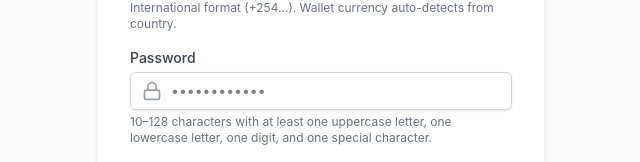
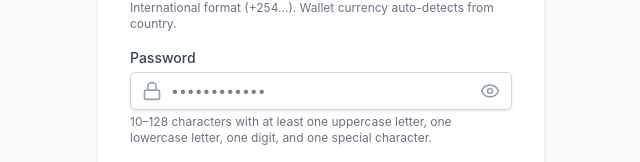
Before and after one commit to manuelogonda/Frontend-Cross-Pesa, a React (Vite) app: page /register in a window 1280 px wide. Shown: the part 399-561 px from the top of the page, without its empty margins (319-959 px from the left). Built offline with nearby package versions, Linux system fonts and the light colour scheme; no server answers; the HTML template or start-up script is replaced by a standard one.

Commit message:
Add password visibility toggles

```diff
--- a/src/components/ui/PasswordConfirmationModal.tsx
+++ b/src/components/ui/PasswordConfirmationModal.tsx
@@ -1,5 +1,6 @@
 import { KeyRound, X } from "lucide-react";
 import type { FormEvent } from "react";
+import { PasswordInput } from "./PasswordInput";
 
 type PasswordConfirmationModalProps = {
   open: boolean;
@@ -51,13 +52,12 @@ export const PasswordConfirmationModal = ({
             <label className="block text-xs font-semibold text-slate-500 uppercase tracking-wider mb-2">
               Password
             </label>
-            <input
+            <PasswordInput
               value={password}
               onChange={(event) => onPasswordChange(event.target.value)}
-              type="password"
               autoComplete="current-password"
               placeholder="Your password"
-              className="w-full border border-slate-300 rounded-2xl px-4 py-3 outline-none focus:ring-2 focus:ring-indigo-500"
+              className="border-slate-300 rounded-2xl px-4 py-3 focus:ring-2 focus:ring-indigo-500"
             />
           </div>
 
--- /dev/null
+++ b/src/components/ui/PasswordInput.tsx
@@ -0,0 +1,40 @@
+import { Eye, EyeOff } from "lucide-react";
+import { useState, type ComponentPropsWithoutRef, type ReactNode } from "react";
+
+type PasswordInputProps = Omit<ComponentPropsWithoutRef<"input">, "type"> & {
+  leadingIcon?: ReactNode;
+  containerClassName?: string;
+};
+
+export const PasswordInput = ({
+  leadingIcon,
+  containerClassName = "",
+  className = "",
+  ...props
+}: PasswordInputProps) => {
+  const [isVisible, setIsVisible] = useState(false);
+
+  return (
+    <div className={`relative mt-1 ${containerClassName}`.trim()}>
+      {leadingIcon && (
+        <div className="absolute inset-y-0 left-0 pl-3 flex items-center pointer-events-none">
+          {leadingIcon}
+        </div>
+      )}
+      <input
+        {...props}
+        type={isVisible ? "text" : "password"}
+        className={`block w-full ${leadingIcon ? "pl-10" : "pl-3"} pr-12 py-2 border rounded-md shadow-sm focus:outline-none focus:ring-indigo-600 focus:border-indigo-600 sm:text-sm ${className}`.trim()}
+      />
+      <button
+        type="button"
+        onClick={() => setIsVisible((current) => !current)}
+        aria-label={isVisible ? "Hide password" : "Show password"}
+        aria-pressed={isVisible}
+        className="absolute inset-y-0 right-0 flex items-center pr-3 text-gray-400 hover:text-gray-600 focus:outline-none focus:text-gray-600"
+      >
+        {isVisible ? <EyeOff className="h-5 w-5" /> : <Eye className="h-5 w-5" />}
+      </button>
+    </div>
+  );
+};
--- a/src/features/auth/pages/LoginPage.tsx
+++ b/src/features/auth/pages/LoginPage.tsx
@@ -5,6 +5,7 @@ import { Loader2, Mail, Lock } from 'lucide-react';
 import { loginSchema, type LoginFormData } from '../validation/authSchema';
 import { useLogin } from '../hooks/useAuthMutation';
 import { GoogleLoginButton } from '../../../components/ui/GoogleLoginButton';
+import { PasswordInput } from '../../../components/ui/PasswordInput';
 
 export const LoginPage = () => {
   const { mutate: login, isPending, error } = useLogin();
@@ -16,12 +17,6 @@ export const LoginPage = () => {
   } = useForm<LoginFormData>({
     resolver: zodResolver(loginSchema),
   });
-
-  {error && (
-  <div className="p-3 bg-red-50 border border-red-200 text-red-700 text-sm rounded-lg mb-4">
-    {(error as any)?.response?.data?.error || "Invalid email or password."}
-  </div>
-  )}
 
   const onSubmit = (data: LoginFormData) => {
     login(data);
@@ -69,19 +64,13 @@ export const LoginPage = () => {
 
             <div>
               <label className="block text-sm font-medium text-gray-700">Password</label>
-              <div className="relative mt-1">
-                <div className="absolute inset-y-0 left-0 pl-3 flex items-center pointer-events-none">
-                  <Lock className="h-5 w-5 text-gray-400" />
-                </div>
-                <input
-                  {...register('password')}
-                  type="password"
-                  className={`block w-full pl-10 pr-3 py-2 border rounded-md shadow-sm focus:outline-none focus:ring-indigo-600 focus:border-indigo-600 sm:text-sm ${
-                    errors.password ? 'border-red-300' : 'border-gray-300'
-                  }`}
-                  placeholder="••••••••"
-                />
-              </div>
+              <PasswordInput
+                {...register('password')}
+                leadingIcon={<Lock className="h-5 w-5 text-gray-400" />}
+                className={errors.password ? 'border-red-300' : 'border-gray-300'}
+                placeholder="••••••••"
+                autoComplete="current-password"
+              />
               {errors.password && (
                 <p className="mt-1 text-xs text-red-600">{errors.password.message}</p>
               )}
--- a/src/features/auth/pages/RegisterPage.tsx
+++ b/src/features/auth/pages/RegisterPage.tsx
@@ -8,6 +8,7 @@ import { useRegister } from '../hooks/useAuthMutation';
 import { ApiFieldError } from '../services/authService';
 import { Currencies } from '../../wallet/validation/walletSchema';
 import { deriveFromPhone } from '../../../lib/phoneCountry';
+import { PasswordInput } from '../../../components/ui/PasswordInput';
 
 // Fields the backend may reject with per-field validation errors
 const SERVER_FIELD_NAMES = ['firstName', 'lastName', 'email', 'phoneNumber', 'password', 'currency'];
@@ -147,18 +148,13 @@ export const RegisterPage = () => {
 
             <div>
               <label className="block text-sm font-medium text-gray-700">Password</label>
-              <div className="relative mt-1">
-                <div className="absolute inset-y-0 left-0 pl-3 flex items-center pointer-events-none">
-                  <Lock className="h-5 w-5 text-gray-400" />
-                </div>
-                <input
-                  {...register('password')}
-                  type="password"
-                  autoComplete="new-password"
-                  className="block w-full pl-10 pr-3 py-2 border border-gray-300 rounded-md shadow-sm focus:outline-none focus:ring-indigo-600 focus:border-indigo-600 sm:text-sm"
-                  placeholder="••••••••••••"
-                />
-              </div>
+              <PasswordInput
+                {...register('password')}
+                leadingIcon={<Lock className="h-5 w-5 text-gray-400" />}
+                autoComplete="new-password"
+                className="border-gray-300"
+                placeholder="••••••••••••"
+              />
               <p className="mt-1 text-xs text-gray-500">
                 10–128 characters with at least one uppercase letter, one lowercase letter, one digit, and one special character.
               </p>
```
